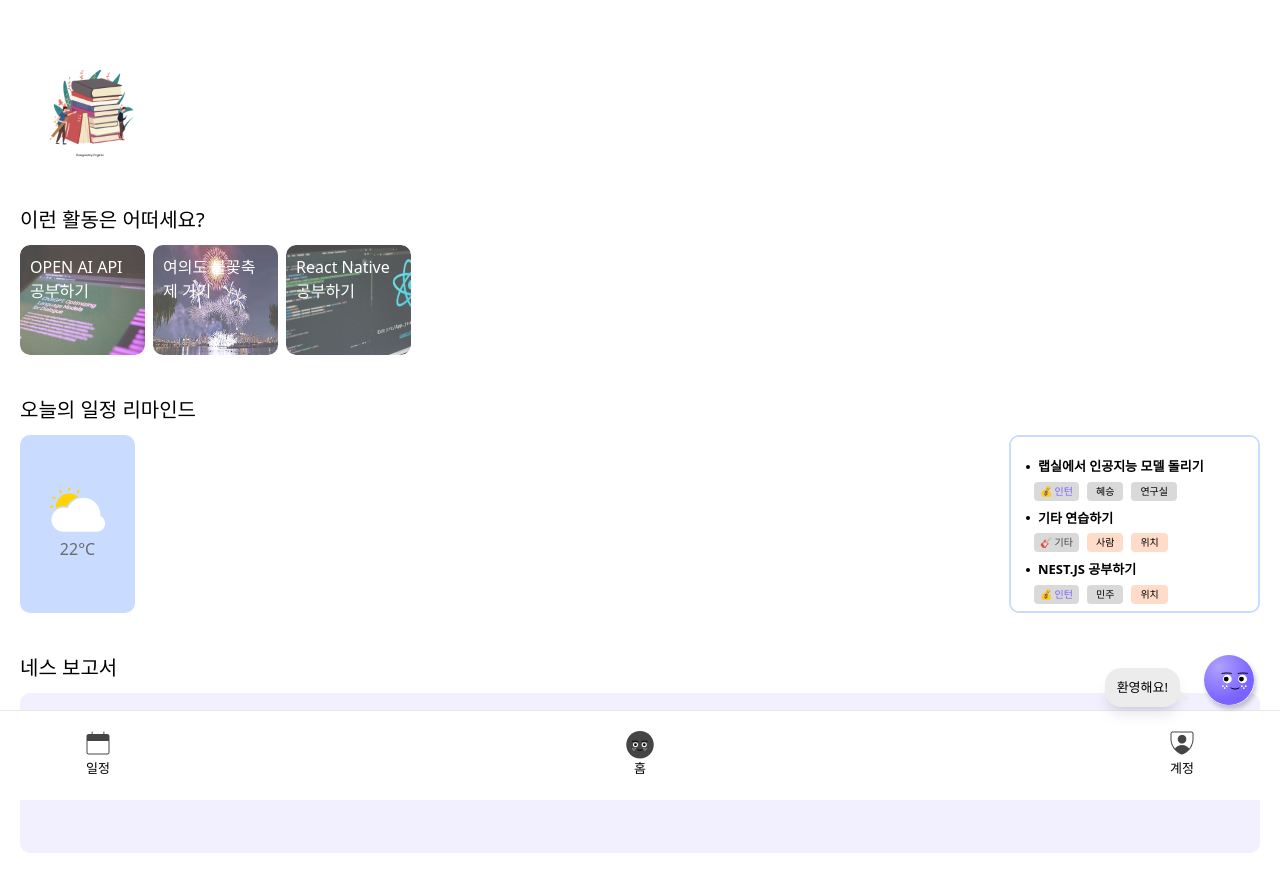
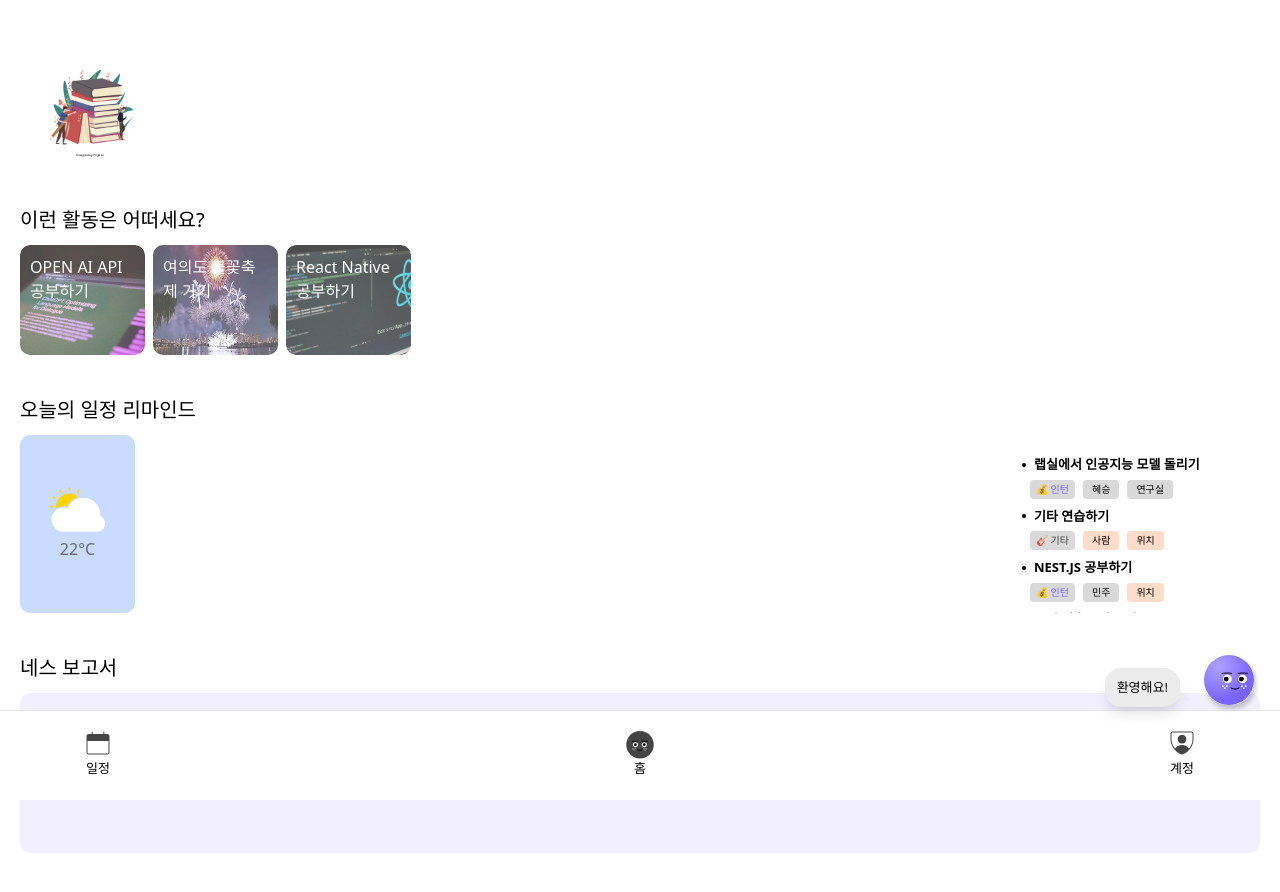
Before and after one commit to hmuri/NESS_FRONT, a Next.js app in the folder ness/: page /main in a window 1280 px wide. Shown: the top 892 px of the page. Built offline with nearby package versions, Linux system fonts and the light colour scheme; no server answers.

Commit message:
main css fix

```diff
--- a/ness/src/components/main/TodayTodo.tsx
+++ b/ness/src/components/main/TodayTodo.tsx
@@ -111,7 +111,7 @@ const categoryStyles: CategoryStyle = {
 };
 const TodayTodo = () => {
   return (
-    <div className="rounded-[10px] border-2 border-[#C9DBFF] bg-white w-[251px] h-[178px] px-[15px] overflow-auto py-[20px]">
+    <div className="rounded-[10px] border-1 border-[#C9DBFF] bg-white w-[253px] h-[178px] px-[15px] overflow-auto py-[20px]">
       <div>
         {events.map((event, idx) => (
           <div key={idx} className="mb-2">
```
